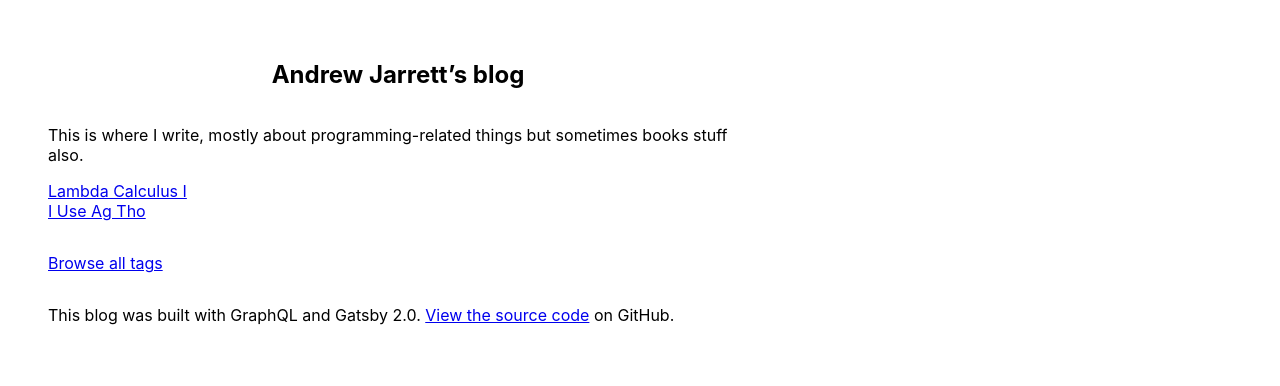
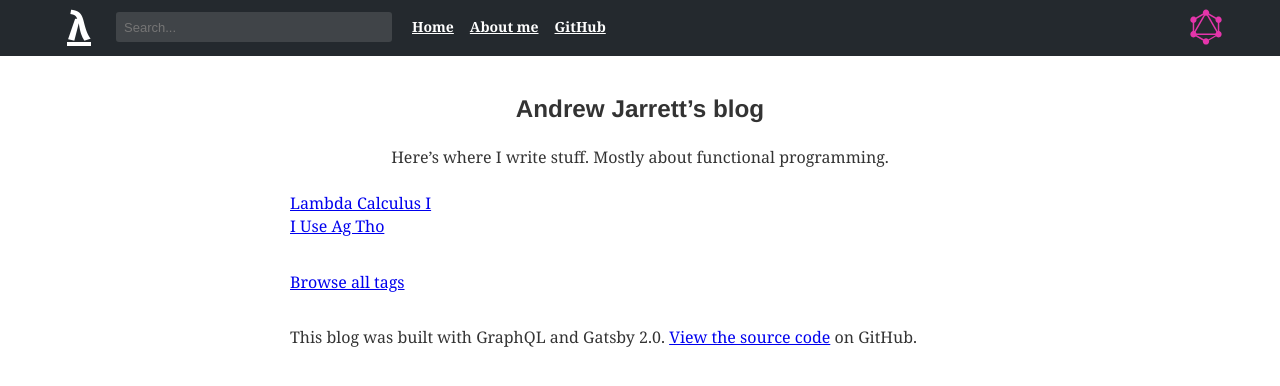
Before and after one commit to ahrjarrett/blog, a Gatsby site: page / in a window 1280 px wide. Built offline with nearby package versions, Linux system fonts and the light colour scheme; Gatsby itself is replaced by a stand-in of ours; some packages are replaced by stand-ins of ours.

Commit message:
add navigation, typography

```diff
--- a/gatsby-config.js
+++ b/gatsby-config.js
@@ -1,11 +1,18 @@
 module.exports = {
   siteMetadata: {
     title: 'Andrew Jarrett’s blog',
-    description: 'This is where I write, mostly about programming-related things but sometimes books stuff also.',
+    description: 'Here’s where I write stuff. Mostly about functional programming.',
   },
   plugins: [
     `gatsby-transformer-remark`,
     `gatsby-plugin-styled-components`,
+    {
+      resolve: `gatsby-plugin-typography`,
+      options: {
+        pathToConfigModule: `src/utils/typography.js`,
+        omitGoogleFont: true,
+      },
+    },
     {
       resolve: `gatsby-source-filesystem`,
       options: {
--- a/package.json
+++ b/package.json
@@ -12,10 +12,14 @@
     "babel-plugin-styled-components": "1.8.0",
     "gatsby": "^2.0.33",
     "gatsby-plugin-styled-components": "3.0.2",
+    "gatsby-plugin-typography": "2.2.1",
     "gatsby-source-filesystem": "2.0.1-rc.6",
     "gatsby-transformer-remark": "2.1.1-rc.5",
     "react": "^16.5.1",
     "react-dom": "^16.5.1",
-    "styled-components": "4.1.1"
+    "react-typography": "0.16.13",
+    "styled-components": "4.1.1",
+    "typography": "0.16.17",
+    "typography-theme-github": "0.15.10"
   }
 }
--- /dev/null
+++ b/src/components/GlobalStyles.js
@@ -0,0 +1,34 @@
+import styled from 'styled-components'
+
+const GlobalStyles = styled.div`
+  @font-face {
+    font-family: 'Fira Code';
+    src: local('Fira Code Bold'), local('FiraCode-Bold'), url('../Fonts/FiraCode-Bold.woff2') format('woff2');
+    font-weight: 600;
+    font-style: normal;
+  }
+  @font-face {
+    font-family: 'Fira Code';
+    src: local('Fira Code Medium'), local('FiraCode-Medium'), url('/fonts/FiraCode-Medium.woff2') format('woff2');
+    font-weight: 500;
+    font-style: normal;
+  }
+  @font-face {
+    font-family: 'Fira Code';
+    src: local('Fira Code Regular'), local('FiraCode-Regular'), url('/fonts/FiraCode-Regular.woff2') format('woff2');
+    font-weight: 400;
+    font-style: normal;
+  }
+  @font-face {
+    font-family: 'Fira Code';
+    src: local('Fira Code Light'), local('FiraCode-Light'), url('/fonts/FiraCode-Light.woff2') format('woff2');
+    font-weight: 300;
+    font-style: normal;
+  }
+
+  input:focus, textarea:focus, select:focus {
+    outline: 0;
+  }
+`
+
+export default GlobalStyles
--- a/src/components/Header.js
+++ b/src/components/Header.js
@@ -11,10 +11,10 @@ const TitleAndDescriptionWrapper = styled.div`
 const TitleAndDescription = ({ data }) => {
   const { title, description } = data.site.siteMetadata
   return (
-		<TitleAndDescriptionWrapper>
+    <TitleAndDescriptionWrapper>
       <h2>{title}</h2>
       <p>{description}</p>
-		</TitleAndDescriptionWrapper>
+    </TitleAndDescriptionWrapper>
   )
 }
 
--- a/src/components/Layout.js
+++ b/src/components/Layout.js
@@ -1,16 +1,17 @@
+import React from 'react'
 import styled from 'styled-components'
-
-const MAIN_FONT = '-apple-system,BlinkMacSystemFont,Segoe UI,Helvetica,Arial,sans-serif,Apple Color Emoji,Segoe UI Emoji,Segoe UI Symbol'
+import Navigation from './Navbar'
+import GlobalStyles from './GlobalStyles'
 
 const Layout = styled.div`
-  font-family: ${MAIN_FONT};
   max-width: 700px;
-  margin: 40px;
-
-  li {
-    list-style: none;
-  }
-
+  margin: 40px auto;
 `
 
-export default Layout
+export default ({ children }) =>
+  <GlobalStyles>
+    <Navigation />
+    <Layout>
+      {children}
+    </Layout>
+  </GlobalStyles>
--- /dev/null
+++ b/src/components/Navbar.js
@@ -0,0 +1,139 @@
+import React from 'react'
+import { Link } from 'gatsby'
+import styled from 'styled-components'
+import SearchBar from './SearchBar'
+import NavigationLinks from './NavigationLinks'
+
+const NavigationWrapper = styled.div`
+  background: rgb(36, 41, 46);
+  min-height: 56px;
+  ul {
+    display: flex;
+    justify-content: space-around;
+    align-items: center;
+    margin: 0;
+  }
+  li {
+    list-style: none;
+    margin-bottom: 0;
+    padding: 16px 8px;
+    font-size: 14px;
+  }
+  a {
+    color: rgb(255, 255, 255);
+    font-weight: 600;
+  }
+  a:hover {
+    color: hsla(0,0%,100%,.75);
+    text-decoration: none;
+  }
+`
+
+const Container = styled.div`
+  max-width: 1200px;
+  margin: 0 auto;
+  padding: 0 16px;
+  display: flex;
+  justify-content: space-between;
+  @media all and (max-width: 600px) {
+    flex-direction: row-reverse;
+  }
+`
+
+const FlexContainerLeft = styled.div`
+  display: flex;
+  align-items: center;
+
+  @media all and (max-width: 1012px) {
+    width: 100%;
+    span { order: 1; }
+    form { order: 3; }
+    ul { order: 2; }
+  }
+  @media all and (max-width: 600px) {
+    justify-content: space-between;
+    width: 100%;
+    ul { padding-left: 0px; }
+    li {
+      padding-left: 10px;
+      padding-right: 10px;
+    }
+  }
+  @media all and (max-width: 530px) {
+    flex-direction: row;
+    justify-content: space-between;
+    form { display: none; }
+    ul { padding-right: 8px; }
+    a {
+      font-size: 18px;
+    }
+    span a {
+      font-size: 40px;
+    }
+  }
+`
+
+const FlexContainerRight = styled.div`
+  display: flex;
+  align-items: center;
+  img {
+    margin: 0;
+    height: 36px;
+    width: 36px;
+    @media all and (max-width: 1012px) {
+      display: none;
+    }
+  }
+`
+
+const links = [
+  {
+    text: `Home`, url: `/`,
+    meta: { type: 'internal' }
+  },
+  {
+    text: `About me`, url: `https://thegrepper.com/resume`,
+    meta: { type: 'external', newtab: false }
+  },
+  {
+    text: `GitHub`, url: `https://github.com/ahrjarrett`,
+    meta: { type: 'external', newtab: true }
+  },
+]
+
+const Lambda = () => (
+  <span
+    style={{
+      fontFamily: 'Fira Code',
+      fontWeight: '600',
+      fontSize: '40px',
+      lineHeight: '0',
+      textAlign: 'center',
+      color: 'white',
+      paddingRight: '2px',
+      marginBottom: '-1px',
+      height: '1px',
+      width: '48px',
+    }}>
+    <Link to='/'>λ</Link>
+  </span>
+)
+
+const Navigation = () => {
+  return (
+    <NavigationWrapper>
+      <Container>
+        <FlexContainerLeft>
+          <Lambda />
+          <SearchBar />
+          <NavigationLinks links={links} />
+        </FlexContainerLeft>
+        <FlexContainerRight>
+          <img src='/GraphQl.svg' alt='GraphQL Logo' />
+        </FlexContainerRight>
+      </Container>
+    </NavigationWrapper>
+  )
+}
+
+export default Navigation
--- /dev/null
+++ b/src/components/NavigationLinks.js
@@ -0,0 +1,22 @@
+import React from 'react'
+import { Link } from 'gatsby'
+
+const NavigationLinks = ({ links }) => {
+  return (
+    <ul>
+      {links.map(({ text, url, meta }, index) =>
+        <li key={index}>
+          {meta.type === 'internal'
+            ? <Link to={url}>{text}</Link>
+            : meta.newtab
+              ? <a href={url} target='_blank' rel="noopener noreferrer">{text}</a>
+              : <a href={url}>{text}</a>
+          }
+        </li>
+      )}
+    </ul>
+
+  )
+}
+
+export default NavigationLinks
--- /dev/null
+++ b/src/components/SearchBar.js
@@ -0,0 +1,53 @@
+import React, { Component } from 'react'
+import styled from 'styled-components'
+
+const SearchBarForm = styled.form`
+  min-width: 300px;
+  background-color: #24292e;
+  color: hsla(0,0%,100%,.75);
+  padding: 12px;
+  margin: 0;
+  input:focus {
+    background: white;
+    color: #24292e;
+  }
+  label {
+    font-weight: 400;
+    max-width: 100%;
+    padding: 0;
+    vertical-align: middle;
+    width: 100%;
+    border: 0;
+    box-shadow: none;
+    color: #fff;
+    min-height: 30px;
+  }
+  input {
+    min-height: 30px;
+    border: 0;
+    border-radius: 3px;
+    background-color: hsla(0,0%,100%,.125);
+    color: white;
+    font-size: 13px;
+    width: 100%;
+    padding-left: 8px;
+  }
+
+  @media all and (max-width: 600px) {
+    display: none;
+  }
+`
+
+class SearchBar extends Component {
+  render() {
+    return (
+      <SearchBarForm>
+        <label>
+          <input placeholder='Search...' />
+        </label>
+      </SearchBarForm>
+    )
+  }
+}
+
+export default SearchBar
--- a/src/pages/2018-11-14-ag-is-better-tho/index.md
+++ b/src/pages/2018-11-14-ag-is-better-tho/index.md
@@ -4,6 +4,7 @@ date: '2018-11-14'
 title: 'I Use Ag Tho'
 tags: ['command-line', 'workflow']
 excerpt: 'I bought thegrepper.com on a whim, but after checking the manual for grep one too many times I started looking for alternatives.'
+published: true
 ---
 
 I bought thegrepper.com on a whim, but after checking the manual for grep one too many times I started looking for alternatives. [Ag, also known as the Silver Searcher](https://github.com/ggreer/the_silver_searcher).
--- a/src/pages/2018-11-15-lambda-calculus-i/index.md
+++ b/src/pages/2018-11-15-lambda-calculus-i/index.md
@@ -4,6 +4,7 @@ date: '2018-11-15'
 title: 'Lambda Calculus I'
 tags: ['lambda calculus', 'functional programming', 'beta reduction']
 excerpt: 'After watching Gabriel Lebec’s excellent talk on the fundamentals of lambda calculus, I decided to implement the types and combinators that he covered.'
+published: true
 ---
 
 After watching Gabriel Lebec’s [excellent talk on the fundamentals of lambda calculus](https://www.youtube.com/watch?v=3VQ382QG-y4), I decided to implement all of the types and combinators that he covered.
--- /dev/null
+++ b/src/pages/2018-11-16-putting-a-repl-in-the-browser/index.md
@@ -0,0 +1,10 @@
+---
+path: '/getting-a-repl'
+date: '2018-11-15'
+title: 'should not be published'
+tags: ['clojure', 'repl', 'functional programming']
+excerpt: 'How hard would it be to get a ClojureScript REPL up and running in the browser?'
+published: false
+---
+
+GETTING A REPL IN THE BROWSER
--- a/src/pages/index.js
+++ b/src/pages/index.js
@@ -21,7 +21,7 @@ const Index = ({ data }) => {
         <div>
           {edges.map(edge => {
             const { frontmatter } = edge.node
-            return (
+            return !frontmatter.published ? null : (
               <div key={frontmatter.path}>
                 <Link to={frontmatter.path}>
                   {frontmatter.title}
@@ -52,6 +52,7 @@ query HomePageQuery {
           title
           path
           date
+          published
         }
       }
     }
--- /dev/null
+++ b/src/utils/typography.js
@@ -0,0 +1,17 @@
+import Typography from 'typography'
+import theme from 'typography-theme-github'
+
+console.log('TYPOGRAPHY!', theme)
+
+const typography = new Typography({ ...theme })
+
+// const sansSerif = ['-apple-system', 'BlinkMacSystemFont', 'Segoe UI', 'Helvetica', 'Arial', 'sans-serif', 'Apple Color Emoji', 'Segoe UI Emoji', 'Segoe UI Symbol']
+
+// const typography = new Typography({
+//   baseFontSize: '16px',
+//   baseLineHeight: 1.45,
+//   headerFontFamily: sansSerif,
+//   bodyFontFamily: ['Georgia'],
+// })
+
+export default typography
```
Also changed, not shown: gatsby-node.js (+9 -8 lines), static/GraphQL.svg (added), static/fonts/FiraCode-Bold.woff2 (added), static/fonts/FiraCode-Light.woff2 (added), static/fonts/FiraCode-Medium.woff2 (added), static/fonts/FiraCode-Regular.woff2 (added), 1 other file.
